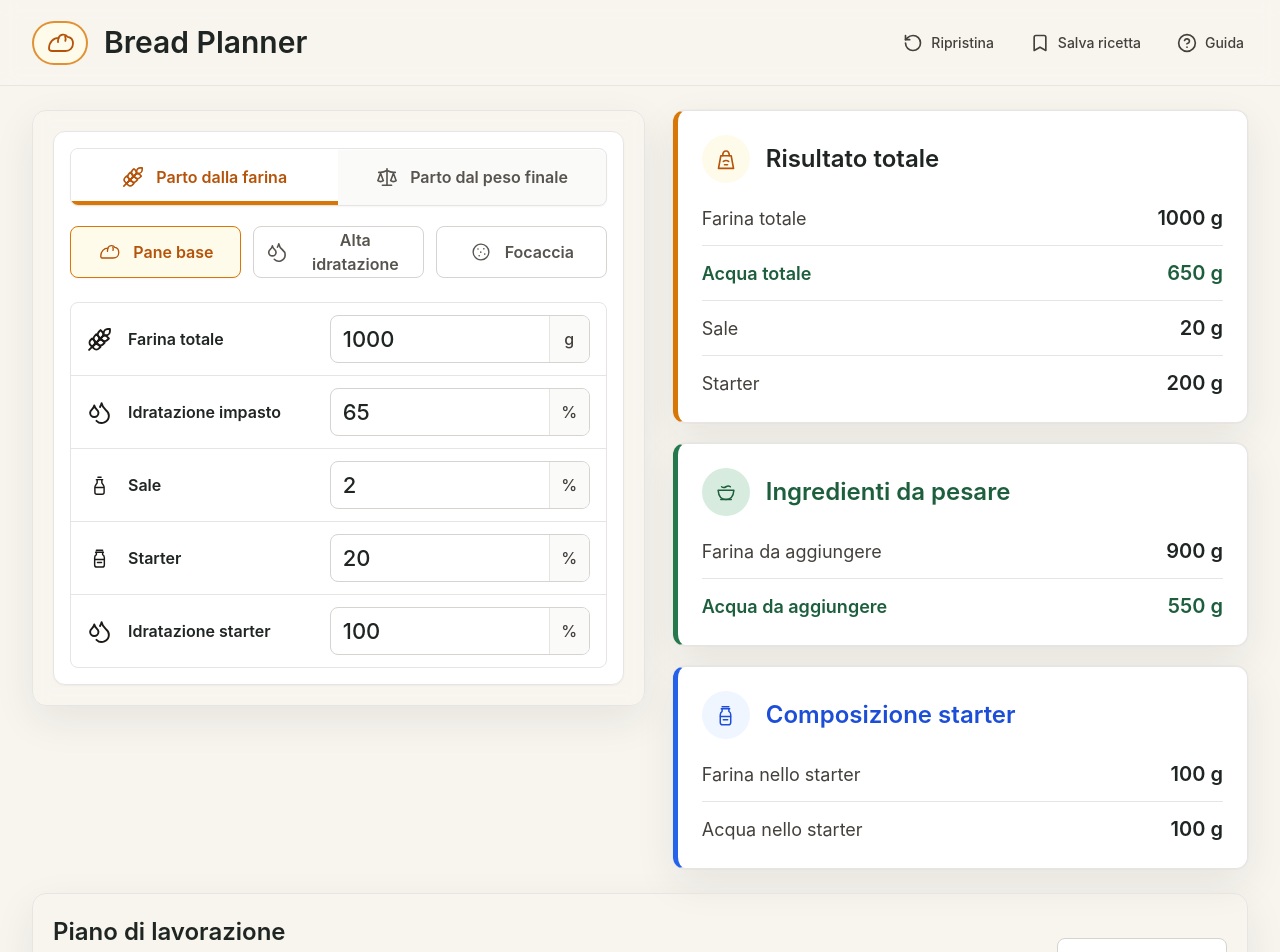
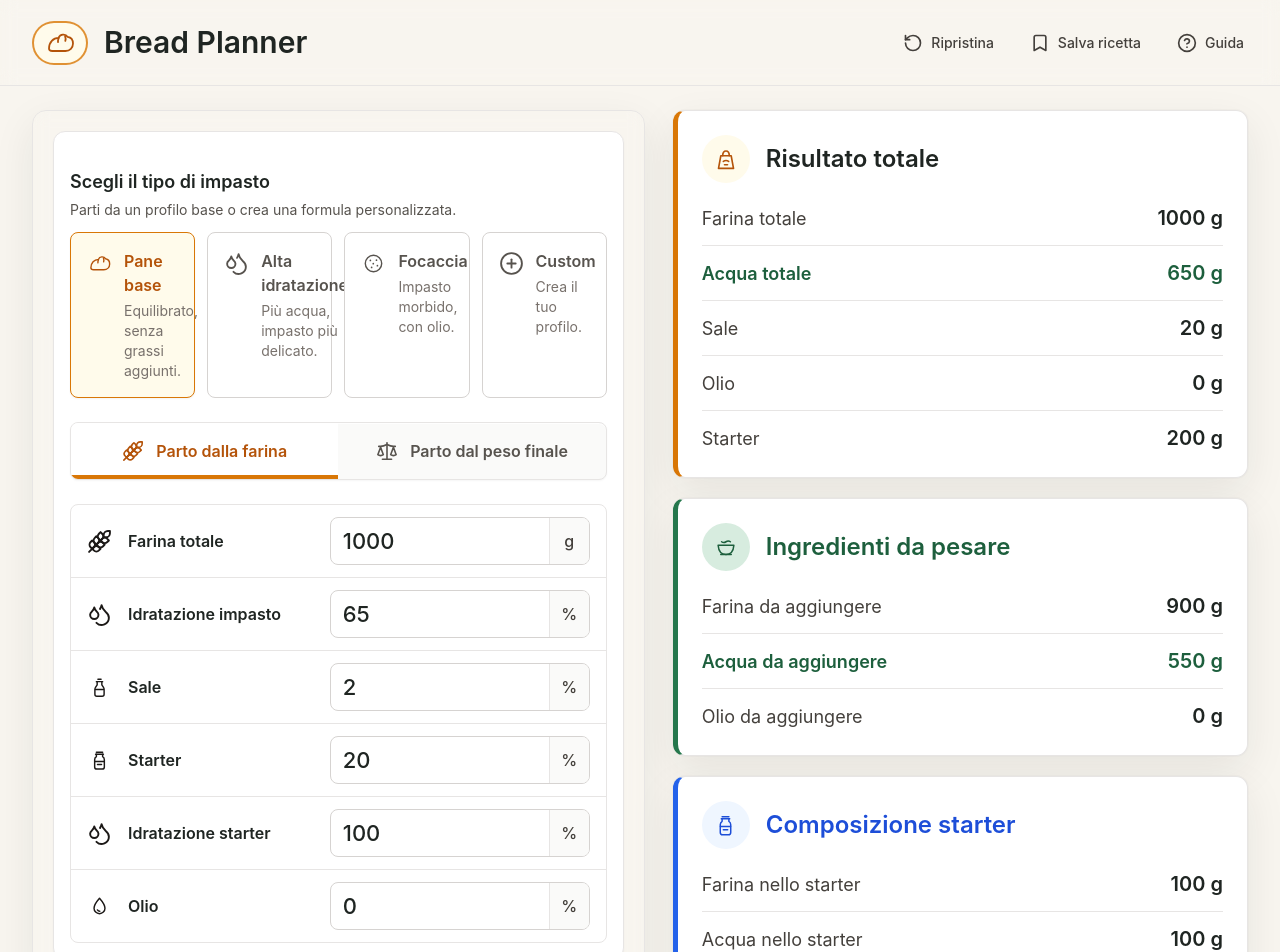
Before and after one commit to kappadiego/bread-planner, a React (Vite) app: page / in a window 1280 px wide. Shown: the top 952 px of the page. Built offline with nearby package versions, Linux system fonts and the light colour scheme.

Commit message:
Add dough profiles and custom inline editing

```diff
--- a/src/App.tsx
+++ b/src/App.tsx
@@ -2,6 +2,7 @@ import {
   Bookmark,
   CalendarDays,
   CircleHelp,
+  CirclePlus,
   Clock3,
   Droplets,
   RotateCcw,
@@ -13,6 +14,7 @@ import type { ComponentType, ReactNode } from 'react';
 import { useMemo, useState } from 'react';
 import { calculateBread, type BreadInputs, type CalculatorMode, roundGram } from './calculations';
 import { TimelinePlanner } from './components/TimelinePlanner';
+import { doughProfiles, type DoughProfile } from './doughProfiles';
 
 type IconProps = {
   size?: number;
@@ -23,13 +25,7 @@ type IconProps = {
 
 type IconComponent = ComponentType<IconProps>;
 
-type Preset = {
-  id: string;
-  label: string;
-  description: string;
-  icon: IconComponent;
-  values: Pick<BreadInputs, 'hydration' | 'saltPercentage' | 'starterPercentage' | 'starterHydration'>;
-};
+type ActiveProfileId = DoughProfile['id'] | 'custom';
 
 type FieldConfig = {
   field: keyof BreadInputs;
@@ -40,30 +36,6 @@ type FieldConfig = {
   icon: IconComponent;
 };
 
-const presets: Preset[] = [
-  {
-    id: 'base',
-    label: 'Pane base',
-    description: 'Equilibrato',
-    icon: BreadIcon,
-    values: { hydration: 65, saltPercentage: 2, starterPercentage: 20, starterHydration: 100 },
-  },
-  {
-    id: 'high',
-    label: 'Alta idratazione',
-    description: 'Mollica aperta',
-    icon: Droplets,
-    values: { hydration: 80, saltPercentage: 2, starterPercentage: 20, starterHydration: 100 },
-  },
-  {
-    id: 'focaccia',
-    label: 'Focaccia',
-    description: 'Soffice',
-    icon: FocacciaIcon,
-    values: { hydration: 75, saltPercentage: 2.2, starterPercentage: 15, starterHydration: 100 },
-  },
-];
-
 const initialInputs: BreadInputs = {
   mode: 'flour',
   flourTotal: 1000,
@@ -72,29 +44,47 @@ const initialInputs: BreadInputs = {
   saltPercentage: 2,
   starterPercentage: 20,
   starterHydration: 100,
+  oilPercentage: 0,
 };
 
 function App() {
   const [inputs, setInputs] = useState<BreadInputs>(initialInputs);
-  const [activePreset, setActivePreset] = useState('base');
+  const [activeProfileId, setActiveProfileId] = useState<ActiveProfileId>('base');
+  const [customProfileName, setCustomProfileName] = useState('Custom');
 
   const results = useMemo(() => calculateBread(inputs), [inputs]);
 
   const updateInput = (field: keyof BreadInputs, value: number | CalculatorMode) => {
     setInputs((current) => ({ ...current, [field]: value }));
-    if (field !== 'mode') {
-      setActivePreset('custom');
-    }
+    setActiveProfileId('custom');
   };
 
   const reset = () => {
     setInputs(initialInputs);
-    setActivePreset('base');
+    setActiveProfileId('base');
+    setCustomProfileName('Custom');
   };
 
-  const applyPreset = (preset: Preset) => {
-    setActivePreset(preset.id);
-    setInputs((current) => ({ ...current, ...preset.values }));
+  const applyProfile = (profile: DoughProfile) => {
+    setActiveProfileId(profile.id);
+    setCustomProfileName('Custom');
+    setInputs((current) => ({ ...current, ...profile.values }));
+  };
+
+  const selectCustomProfile = () => {
+    setActiveProfileId('custom');
+  };
+
+  const customDisplayName = customProfileName.trim() || 'Custom';
+
+  const getProfileIcon = (profileId: DoughProfile['id']): IconComponent => {
+    if (profileId === 'high') {
+      return Droplets;
+    }
+    if (profileId === 'focaccia') {
+      return FocacciaIcon;
+    }
+    return BreadIcon;
   };
 
   return (
@@ -105,13 +95,20 @@ function App() {
         <section className="grid gap-7 xl:grid-cols-[minmax(560px,0.98fr)_minmax(520px,0.92fr)] xl:items-start">
           <div className="rounded-[14px] border border-stone-200 bg-white/82 p-4 shadow-air backdrop-blur sm:p-5">
             <div className="rounded-[12px] border border-stone-200 bg-white p-4 shadow-inner-soft">
+              <DoughProfileSelector
+                activeProfileId={activeProfileId}
+                customDisplayName={customDisplayName}
+                customProfileName={customProfileName}
+                profiles={doughProfiles}
+                getProfileIcon={getProfileIcon}
+                onSelectProfile={applyProfile}
+                onSelectCustom={selectCustomProfile}
+                onCustomProfileNameChange={setCustomProfileName}
+              />
+
+              <div className="mt-6">
                 <ModeTabs mode={inputs.mode} onChange={(mode) => updateInput('mode', mode)} />
-
-              <PresetSelector
-                activePreset={activePreset}
-                presets={presets}
-                onSelect={applyPreset}
-              />
+              </div>
 
               <CalculatorForm inputs={inputs} onChange={updateInput} />
 
@@ -122,7 +119,7 @@ function App() {
             <ResultCards results={results} />
             {results.hasNegativeAdditions && (
               <div className="rounded-lg border border-amber-200 bg-amber-50 px-4 py-3 text-sm font-medium text-amber-900">
-                Controlla le percentuali: lo starter contiene piu farina o acqua di quanta ne richieda
+                Controlla le percentuali: lo starter contiene più farina o acqua di quanta ne richieda
                 la formula.
               </div>
             )}
@@ -134,7 +131,7 @@ function App() {
         <QuickGuidelines />
 
         <p className="text-center text-sm text-stone-500">
-          Le quantita sono calcolate con arrotondamento al grammo.
+          Le quantità sono calcolate con arrotondamento al grammo.
         </p>
       </div>
     </main>
@@ -219,36 +216,94 @@ function ModeTabs({
   );
 }
 
-function PresetSelector({
-  activePreset,
-  presets,
-  onSelect,
+function DoughProfileSelector({
+  activeProfileId,
+  customDisplayName,
+  customProfileName,
+  profiles,
+  getProfileIcon,
+  onSelectProfile,
+  onSelectCustom,
+  onCustomProfileNameChange,
 }: {
-  activePreset: string;
-  presets: Preset[];
-  onSelect: (preset: Preset) => void;
+  activeProfileId: ActiveProfileId;
+  customDisplayName: string;
+  customProfileName: string;
+  profiles: DoughProfile[];
+  getProfileIcon: (profileId: DoughProfile['id']) => IconComponent;
+  onSelectProfile: (profile: DoughProfile) => void;
+  onSelectCustom: () => void;
+  onCustomProfileNameChange: (value: string) => void;
 }) {
   return (
-    <div className="mt-5 grid gap-3 sm:grid-cols-3">
-      {presets.map((preset) => {
-        const Icon = preset.icon;
+    <section className="mt-5">
+      <div className="mb-3">
+        <h2 className="text-lg font-semibold text-ink">Scegli il tipo di impasto</h2>
+        <p className="mt-1 text-sm leading-5 text-stone-600">
+          Parti da un profilo base o crea una formula personalizzata.
+        </p>
+      </div>
+
+      <div className="grid gap-3 sm:grid-cols-2 xl:grid-cols-4">
+        {profiles.map((profile) => {
+          const Icon = getProfileIcon(profile.id);
           return (
             <button
-            key={preset.id}
+              key={profile.id}
               type="button"
-            onClick={() => onSelect(preset)}
-            className={`flex min-h-[52px] items-center justify-center gap-3 rounded-lg border px-3 text-base font-semibold transition ${
-              activePreset === preset.id
+              onClick={() => onSelectProfile(profile)}
+              className={`flex min-h-[94px] items-start gap-3 rounded-lg border p-4 text-left transition ${
+                activeProfileId === profile.id
                   ? 'border-amber-600 bg-amber-50 text-amber-700 shadow-sm'
                   : 'border-stone-300 bg-white text-stone-600 hover:border-amber-300 hover:bg-amber-50/40'
               }`}
             >
-            <Icon size={24} strokeWidth={1.8} aria-hidden="true" />
-            <span>{preset.label}</span>
+              <Icon size={25} strokeWidth={1.8} className="mt-0.5 shrink-0" aria-hidden="true" />
+              <span>
+                <span className="block text-base font-semibold">{profile.label}</span>
+                <span className="mt-1 block text-sm leading-5 text-stone-500">{profile.description}</span>
+              </span>
             </button>
           );
         })}
+        <div
+          role="button"
+          tabIndex={0}
+          onClick={onSelectCustom}
+          onKeyDown={(event) => {
+            if (event.key === 'Enter' || event.key === ' ') {
+              event.preventDefault();
+              onSelectCustom();
+            }
+          }}
+          className={`flex min-h-[94px] cursor-pointer items-start gap-3 rounded-lg border p-4 text-left transition focus:outline-none focus-visible:ring-4 focus-visible:ring-amber-100 ${
+            activeProfileId === 'custom'
+              ? 'border-amber-600 bg-amber-50 text-amber-700 shadow-sm'
+              : 'border-stone-300 bg-white text-stone-600 hover:border-amber-300 hover:bg-amber-50/40'
+          }`}
+        >
+          <CirclePlus size={25} strokeWidth={1.8} className="mt-0.5 shrink-0" aria-hidden="true" />
+          <span className="min-w-0 flex-1">
+            {activeProfileId === 'custom' ? (
+              <input
+                type="text"
+                aria-label="Nome profilo custom"
+                value={customProfileName}
+                placeholder="Custom"
+                onClick={(event) => event.stopPropagation()}
+                onFocus={(event) => event.stopPropagation()}
+                onKeyDown={(event) => event.stopPropagation()}
+                onChange={(event) => onCustomProfileNameChange(event.currentTarget.value)}
+                className="min-h-9 w-full min-w-0 rounded-lg border border-amber-200 bg-white px-3 text-base font-semibold text-ink outline-none transition placeholder:text-stone-400 focus:border-amber-500 focus:ring-4 focus:ring-amber-100"
+              />
+            ) : (
+              <span className="block text-base font-semibold">{customDisplayName}</span>
+            )}
+            <span className="mt-1 block text-sm leading-5 text-stone-500">Crea il tuo profilo.</span>
+          </span>
         </div>
+      </div>
+    </section>
   );
 }
 
@@ -309,6 +364,14 @@ function CalculatorForm({
       value: inputs.starterHydration,
       step: 0.1,
       icon: Droplets,
+    },
+    {
+      field: 'oilPercentage',
+      label: 'Olio',
+      unit: '%',
+      value: inputs.oilPercentage,
+      step: 0.1,
+      icon: OilIcon,
     },
   ];
 
@@ -378,6 +441,7 @@ function ResultCards({ results }: { results: ReturnType<typeof calculateBread> }
           ['Farina totale', results.flourTotal],
           ['Acqua totale', results.waterTotal, true],
           ['Sale', results.salt],
+          ['Olio', results.oil],
           ['Starter', results.starter],
         ]}
       />
@@ -392,6 +456,7 @@ function ResultCards({ results }: { results: ReturnType<typeof calculateBread> }
         <div className="divide-y divide-stone-200">
           <ResultRow label="Farina da aggiungere" value={results.flourToAdd} />
           <ResultRow label="Acqua da aggiungere" value={results.waterToAdd} emphasis="green" />
+          <ResultRow label="Olio da aggiungere" value={results.oil} />
         </div>
       </section>
 
@@ -466,12 +531,12 @@ function QuickGuidelines() {
   const guidelines = [
     {
       title: 'Idratazione',
-      text: 'Piu idratazione = mollica piu soffice ma impasto piu delicato.',
+      text: 'Più idratazione = mollica più soffice ma impasto più delicato.',
       icon: Droplets,
     },
     {
       title: 'Autolisi',
-      text: '20-60 min migliorano estensibilita e sviluppo del glutine.',
+      text: '20-60 min migliorano estensibilità e sviluppo del glutine.',
       icon: Clock3,
     },
     {
@@ -486,7 +551,7 @@ function QuickGuidelines() {
     },
     {
       title: 'Pianifica',
-      text: 'Fermentazioni lente in frigo migliorano aroma e digeribilita.',
+      text: 'Fermentazioni lente in frigo migliorano aroma e digeribilità.',
       icon: CalendarDays,
     },
   ];
@@ -609,6 +674,26 @@ function JarIcon({ size = 24, strokeWidth = 1.8, className, 'aria-hidden': ariaH
   );
 }
 
+function OilIcon({ size = 24, strokeWidth = 1.8, className, 'aria-hidden': ariaHidden }: IconProps) {
+  return (
+    <svg
+      width={size}
+      height={size}
+      viewBox="0 0 32 32"
+      fill="none"
+      stroke="currentColor"
+      strokeWidth={strokeWidth}
+      strokeLinecap="round"
+      strokeLinejoin="round"
+      className={className}
+      aria-hidden={ariaHidden}
+    >
+      <path d="M16 5.5c4.2 4.8 7 8.7 7 12.7a7 7 0 0 1-14 0c0-4 2.8-7.9 7-12.7Z" />
+      <path d="M13.3 20.4c.7 1.2 1.7 1.8 3.1 1.8" />
+    </svg>
+  );
+}
+
 function BagIcon({ size = 24, strokeWidth = 1.8, className, 'aria-hidden': ariaHidden }: IconProps) {
   return (
     <svg
```
Lines whose indentation alone changed are shown as unchanged.
